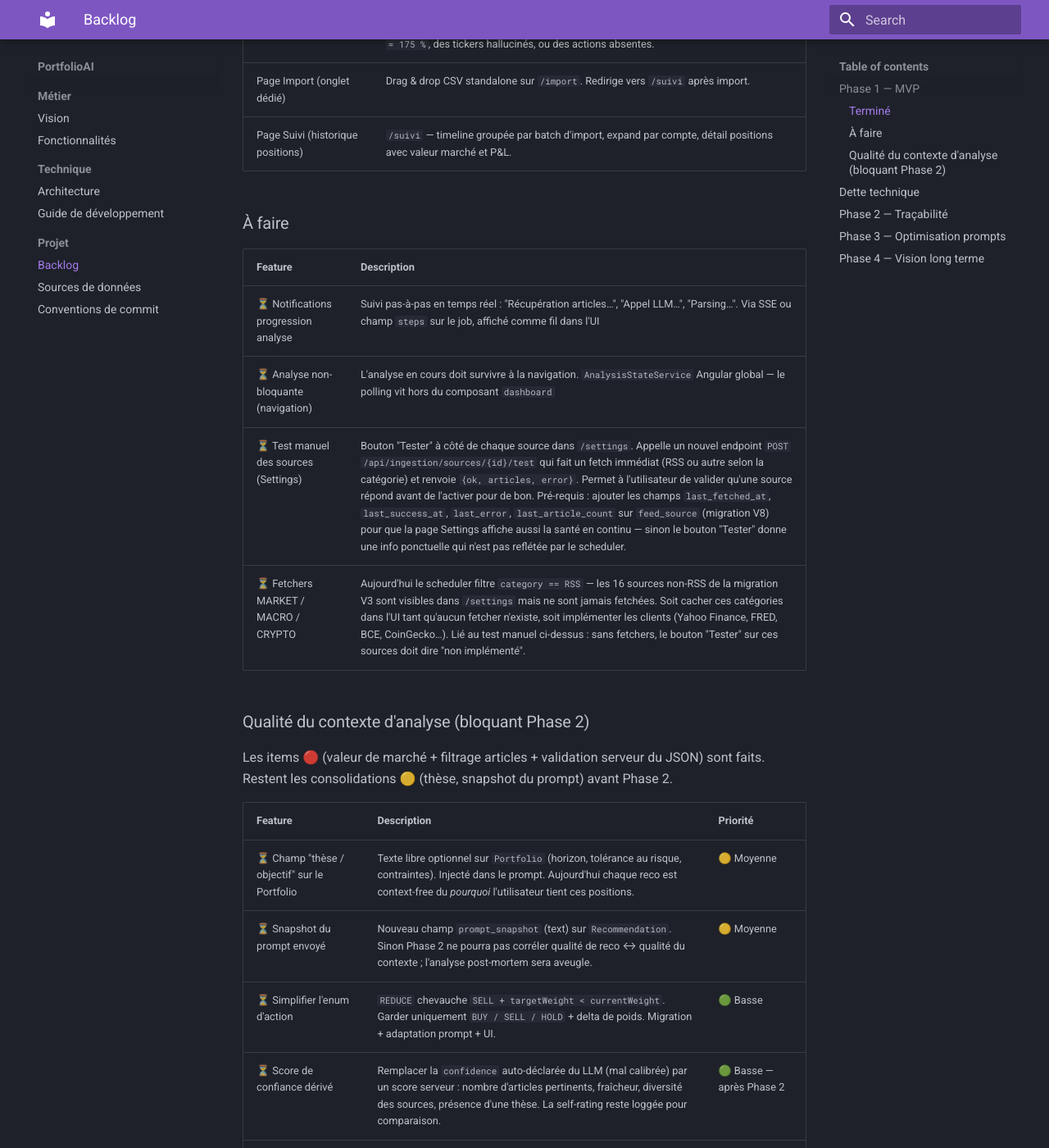
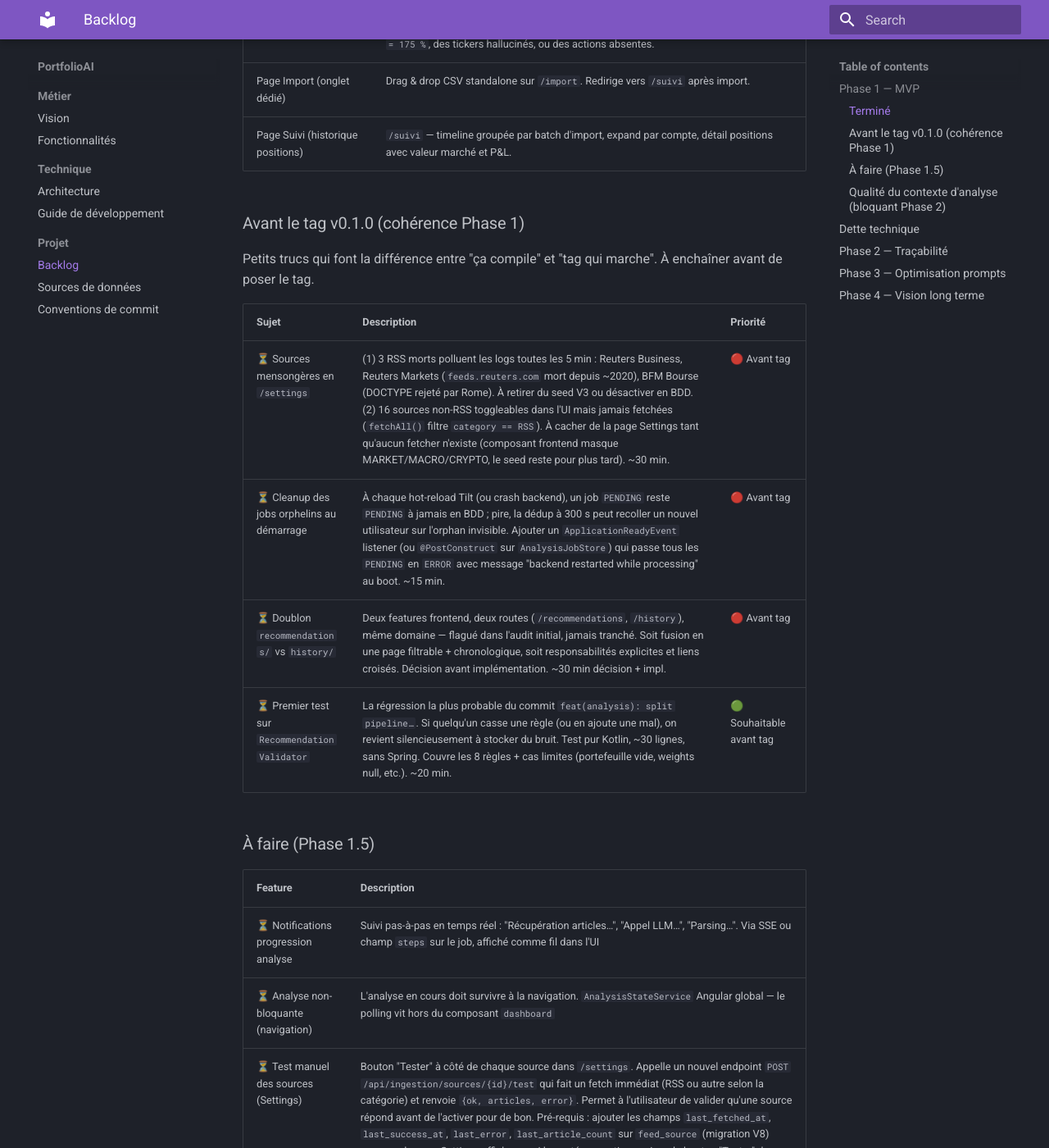
Before and after one commit to jv3n/trade, an MkDocs documentation site: the page built from docs/projet/backlog.md, in a window 1280 px wide and 1400 px high, scrolled down 2271 px. Shown: the whole window at 82% size. Built offline with MkDocs 1.6.1 and Material for MkDocs 9.7.7, drawn with Linux system fonts in a browser that asks for light colours; some of the changed text lies outside the part shown.

Commit message:
docs(backlog): add pre-tag checklist for Phase 1 cohérence

```diff
--- a/docs/projet/backlog.md
+++ b/docs/projet/backlog.md
@@ -35,14 +35,25 @@ Suivi des features par phase. Mis à jour à chaque session de développement.
 | Page Import (onglet dédié) | Drag & drop CSV standalone sur `/import`. Redirige vers `/suivi` après import. |
 | Page Suivi (historique positions) | `/suivi` — timeline groupée par batch d'import, expand par compte, détail positions avec valeur marché et P&L. |
 
-### À faire
+### Avant le tag v0.1.0 (cohérence Phase 1)
+
+Petits trucs qui font la différence entre "ça compile" et "tag qui marche". À enchaîner avant de poser le tag.
+
+| Sujet | Description | Priorité |
+|-------|-------------|----------|
+| ⏳ Sources mensongères en `/settings` | (1) 3 RSS morts polluent les logs toutes les 5 min : Reuters Business, Reuters Markets (`feeds.reuters.com` mort depuis ~2020), BFM Bourse (DOCTYPE rejeté par Rome). À retirer du seed V3 ou désactiver en BDD. (2) 16 sources non-RSS toggleables dans l'UI mais jamais fetchées (`fetchAll()` filtre `category == RSS`). À cacher de la page Settings tant qu'aucun fetcher n'existe (composant frontend masque MARKET/MACRO/CRYPTO, le seed reste pour plus tard). ~30 min. | 🔴 Avant tag |
+| ⏳ Cleanup des jobs orphelins au démarrage | À chaque hot-reload Tilt (ou crash backend), un job `PENDING` reste `PENDING` à jamais en BDD ; pire, la dédup à 300 s peut recoller un nouvel utilisateur sur l'orphan invisible. Ajouter un `ApplicationReadyEvent` listener (ou `@PostConstruct` sur `AnalysisJobStore`) qui passe tous les `PENDING` en `ERROR` avec message "backend restarted while processing" au boot. ~15 min. | 🔴 Avant tag |
+| ⏳ Doublon `recommendations/` vs `history/` | Deux features frontend, deux routes (`/recommendations`, `/history`), même domaine — flagué dans l'audit initial, jamais tranché. Soit fusion en une page filtrable + chronologique, soit responsabilités explicites et liens croisés. Décision avant implémentation. ~30 min décision + impl. | 🔴 Avant tag |
+| ⏳ Premier test sur `RecommendationValidator` | La régression la plus probable du commit `feat(analysis): split pipeline…`. Si quelqu'un casse une règle (ou en ajoute une mal), on revient silencieusement à stocker du bruit. Test pur Kotlin, ~30 lignes, sans Spring. Couvre les 8 règles + cas limites (portefeuille vide, weights null, etc.). ~20 min. | 🟢 Souhaitable avant tag |
+
+### À faire (Phase 1.5)
 
 | Feature | Description |
 |---------|-------------|
 | ⏳ Notifications progression analyse | Suivi pas-à-pas en temps réel : "Récupération articles…", "Appel LLM…", "Parsing…". Via SSE ou champ `steps` sur le job, affiché comme fil dans l'UI |
 | ⏳ Analyse non-bloquante (navigation) | L'analyse en cours doit survivre à la navigation. `AnalysisStateService` Angular global — le polling vit hors du composant `dashboard` |
 | ⏳ Test manuel des sources (Settings) | Bouton "Tester" à côté de chaque source dans `/settings`. Appelle un nouvel endpoint `POST /api/ingestion/sources/{id}/test` qui fait un fetch immédiat (RSS ou autre selon la catégorie) et renvoie `{ok, articles, error}`. Permet à l'utilisateur de valider qu'une source répond avant de l'activer pour de bon. Pré-requis : ajouter les champs `last_fetched_at`, `last_success_at`, `last_error`, `last_article_count` sur `feed_source` (migration V8) pour que la page Settings affiche aussi la santé en continu — sinon le bouton "Tester" donne une info ponctuelle qui n'est pas reflétée par le scheduler. |
-| ⏳ Fetchers MARKET / MACRO / CRYPTO | Aujourd'hui le scheduler filtre `category == RSS` — les 16 sources non-RSS de la migration V3 sont visibles dans `/settings` mais ne sont jamais fetchées. Soit cacher ces catégories dans l'UI tant qu'aucun fetcher n'existe, soit implémenter les clients (Yahoo Finance, FRED, BCE, CoinGecko…). Lié au test manuel ci-dessus : sans fetchers, le bouton "Tester" sur ces sources doit dire "non implémenté". |
+| ⏳ Fetchers MARKET / MACRO / CRYPTO | Aujourd'hui le scheduler filtre `category == RSS` — les 16 sources non-RSS de la migration V3 sont visibles dans `/settings` mais ne sont jamais fetchées. Implémenter les clients (Yahoo Finance, FRED, BCE, CoinGecko…). Une fois fait, on pourra les ré-afficher dans Settings (cf. item "Sources mensongères" avant tag). |
 
 ### Qualité du contexte d'analyse (bloquant Phase 2)
 
```
